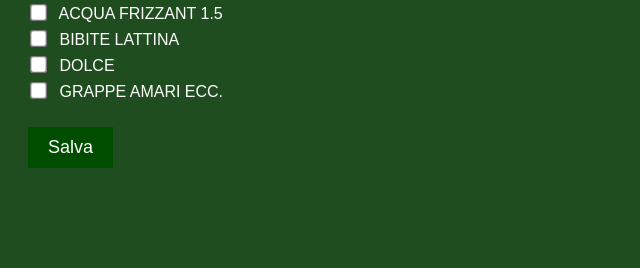
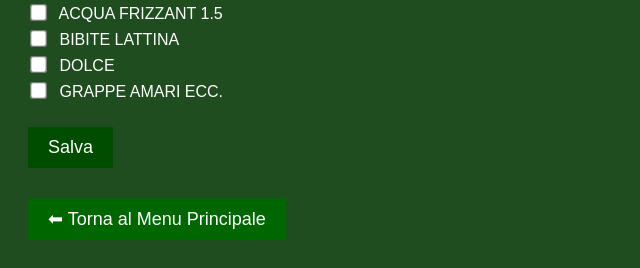
Before and after one commit to emiliomaj60-lang/alpini-preordini, a Flask app: page /admin/menu in a window 1280 px wide. Shown: the part 660-928 px from the top of the page, without its empty margins (0-640 px from the left). Before the commit the page ends 828 px from the top, so only its background shows below. Run offline with Flask 3, Linux system fonts and the light colour scheme.

Commit message:
Add files via upload

```diff
--- a/templates/admin_menu.html
+++ b/templates/admin_menu.html
@@ -21,6 +21,16 @@
             border: none;
             font-size: 18px;
             margin-top: 20px;
+            cursor: pointer;
+        }
+        .btn-back {
+            background: #006600;
+            margin-top: 30px;
+            display: inline-block;
+            text-decoration: none;
+            padding: 10px 20px;
+            color: white;
+            font-size: 18px;
         }
     </style>
 </head>
@@ -45,5 +55,8 @@
     <button type="submit">Salva</button>
 </form>
 
+<!-- 🔥 BOTTONE PER TORNARE AL MENU PRINCIPALE -->
+<a href="/" class="btn-back">⬅ Torna al Menu Principale</a>
+
 </body>
 </html>
```
